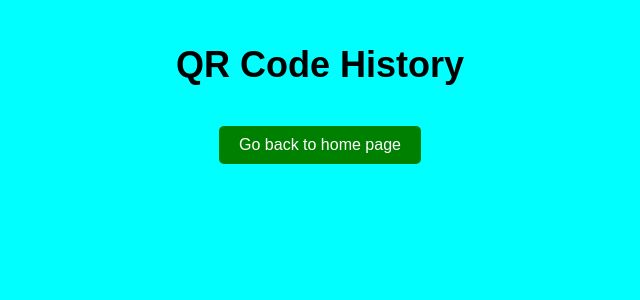
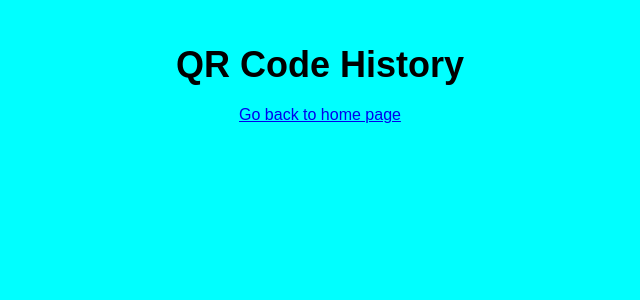
Before and after one commit to SirPercivalPercival/Super_Scout, a Django app: template main/templates/main/qr_history.html in a window 1280 px wide. Shown: the top 300 px of the page, without its empty margins (320-960 px from the left). Run offline with Django 5.2, Linux system fonts and the light colour scheme; the template is opened without the code that fills it, so the values that code supplies are empty; some libraries are stand-ins or nearby versions.

Commit message:
Update qr_history.html

```diff
--- a/main/templates/main/qr_history.html
+++ b/main/templates/main/qr_history.html
@@ -70,8 +70,7 @@
 </head>
 <body>
     <h1>QR Code History</h1>
-    <div class="qr-history" id="qr-code-history"></div>
-    <button class="green-button" onclick="location.assign('index.html');">Go back to home page</button>
+    <div class="qr-history" id="qr-code-history"></div><a id="redirect-button" href="https://sirpercivalpercival.github.io/Super_Scout/" class="pit-scout-button">Go back to home page</a>
 
     <script>
         function getStoredData() {
```
